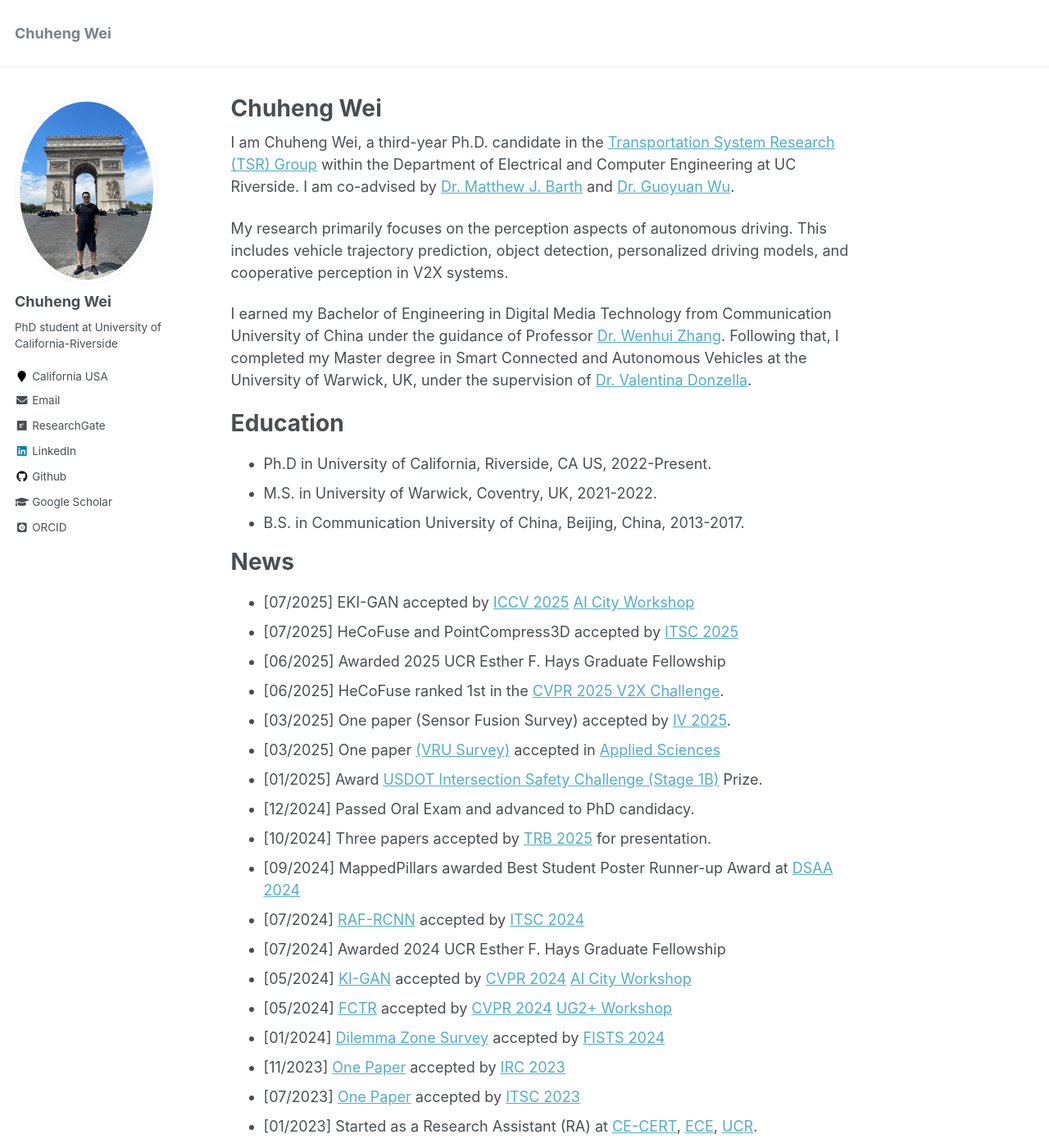
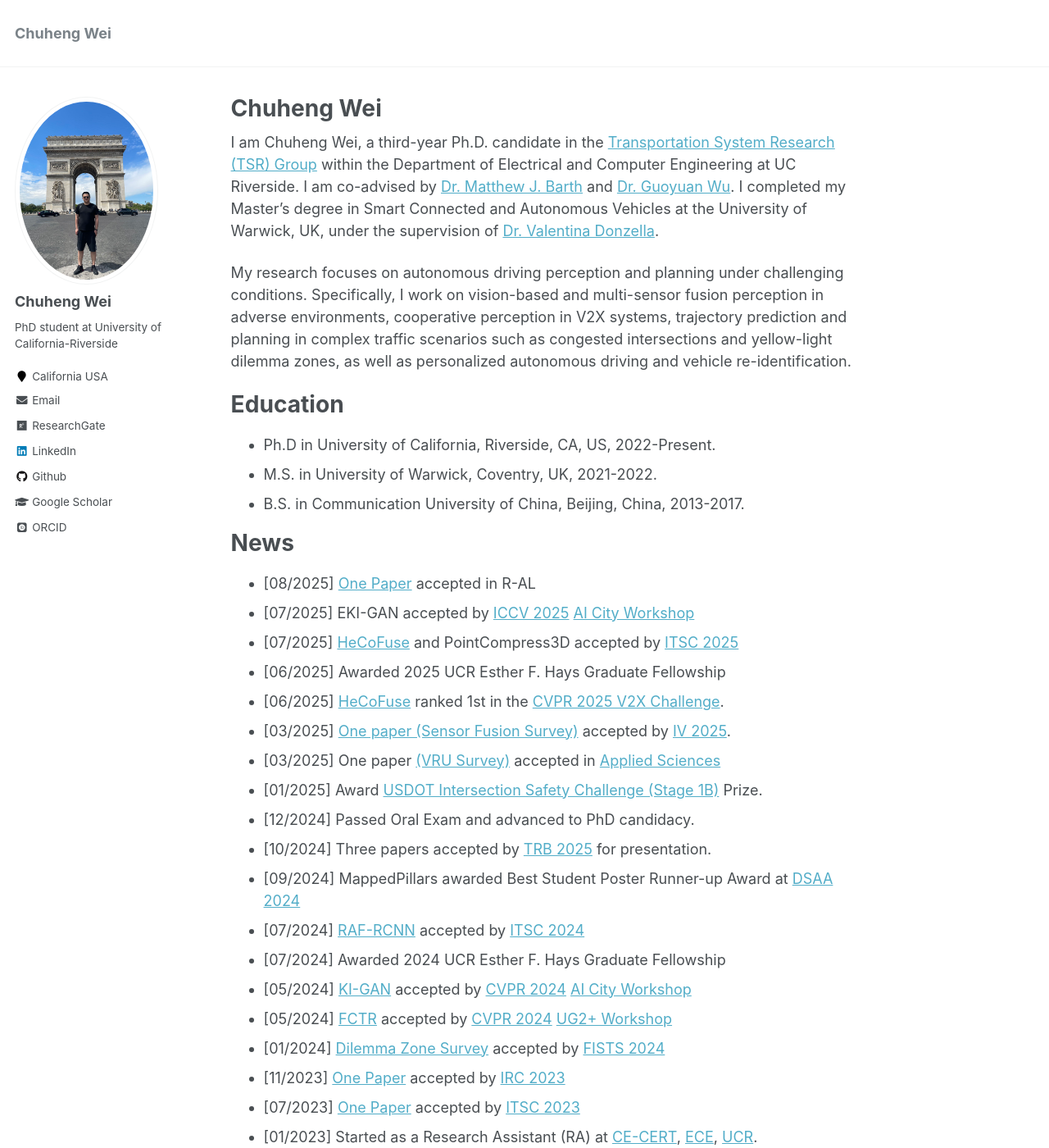
Before and after one commit to ChuhengWei/ChuhengWei.github.io, a Jekyll site: the page built from _pages/about.md, in a window 1280 px wide and 1400 px high. Shown: the whole window at 82% size. Built offline with Jekyll 4.4.1, drawn with Linux system fonts in a browser that asks for light colours; some web fonts are replaced.

Commit message:
Update News

```diff
--- a/_pages/about.md
+++ b/_pages/about.md
@@ -8,28 +8,27 @@ redirect_from:
   - /about.html
 ---
 
-I am Chuheng Wei, a third-year Ph.D. candidate in the [Transportation System Research (TSR) Group](https://www.cert.ucr.edu/transportation-systems-vehicle-infrastructure-interaction) within the Department of Electrical and Computer Engineering at UC Riverside. I am co-advised by [Dr. Matthew J. Barth](https://intra.ece.ucr.edu/~barth/?_gl=1%2Atxlm05%2A_ga%2AMTIxMTU1MDMyMy4xNjkzOTQ5OTQ0%2A_ga_S8BZQKWST2%2AMTcwMzkzMDI1My41Mi4xLjE3MDM5MzAzMDIuMC4wLjA.%2A_ga_Z1RGSBHBF7%2AMTcwMzkzMDI1My41Mi4xLjE3MDM5MzAzMDIuMC4wLjA.) and [Dr. Guoyuan Wu](https://profiles.ucr.edu/app/home/profile/guoyuanw).
+I am Chuheng Wei, a third-year Ph.D. candidate in the [Transportation System Research (TSR) Group](https://www.cert.ucr.edu/transportation-systems-vehicle-infrastructure-interaction) within the Department of Electrical and Computer Engineering at UC Riverside. I am co-advised by [Dr. Matthew J. Barth](https://intra.ece.ucr.edu/~barth/?_gl=1%2Atxlm05%2A_ga%2AMTIxMTU1MDMyMy4xNjkzOTQ5OTQ0%2A_ga_S8BZQKWST2%2AMTcwMzkzMDI1My41Mi4xLjE3MDM5MzAzMDIuMC4wLjA.%2A_ga_Z1RGSBHBF7%2AMTcwMzkzMDI1My41Mi4xLjE3MDM5MzAzMDIuMC4wLjA.) and [Dr. Guoyuan Wu](https://profiles.ucr.edu/app/home/profile/guoyuanw). I completed my Master’s degree in Smart Connected and Autonomous Vehicles at the University of Warwick, UK, under the supervision of [Dr. Valentina Donzella](https://warwick.ac.uk/fac/sci/wmg/about/our-people/profile?wmgid=1224).
 
-My research primarily focuses on the perception aspects of autonomous driving. This includes vehicle trajectory prediction, object detection, personalized driving models, and cooperative perception in V2X systems.
-
-I earned my Bachelor of Engineering in Digital Media Technology from Communication University of China under the guidance of Professor [Dr. Wenhui Zhang](https://ices.cuc.edu.cn/2019/1014/c5332a142078/pagem.htm). Following that, I completed my Master degree in Smart Connected and Autonomous Vehicles at the University of Warwick, UK, under the supervision of [Dr. Valentina Donzella](https://warwick.ac.uk/fac/sci/wmg/about/our-people/profile?wmgid=1224).
+My research focuses on autonomous driving perception and planning under challenging conditions. Specifically, I work on vision-based and multi-sensor fusion perception in adverse environments, cooperative perception in V2X systems, trajectory prediction and planning in complex traffic scenarios such as congested intersections and yellow-light dilemma zones, as well as personalized autonomous driving and vehicle re-identification.
 
 
 
 Education
 ======
-* Ph.D in University of California, Riverside, CA US, 2022-Present.
+* Ph.D in University of California, Riverside, CA, US, 2022-Present.
 * M.S. in University of Warwick, Coventry, UK, 2021-2022.
 * B.S. in Communication University of China, Beijing, China, 2013-2017.
 
 
 News
 ======
+- [08/2025] [One Paper](https://ieeexplore.ieee.org/abstract/document/11122292) accepted in R-AL
 - [07/2025] EKI-GAN accepted by [ICCV 2025](https://iccv.thecvf.com/) [AI City Workshop](https://www.aicitychallenge.org/)
-- [07/2025] HeCoFuse and PointCompress3D accepted by [ITSC 2025](https://ieee-itsc.org/2025/)
+- [07/2025] [HeCoFuse](https://arxiv.org/abs/2507.13677) and PointCompress3D accepted by [ITSC 2025](https://ieee-itsc.org/2025/)
 - [06/2025] Awarded 2025 UCR Esther F. Hays Graduate Fellowship
-- [06/2025] HeCoFuse ranked 1st in the [CVPR 2025 V2X Challenge](https://drivex-workshop.github.io/).
-- [03/2025] One paper (Sensor Fusion Survey) accepted by [IV 2025](https://ieee-iv.org/2025/).
+- [06/2025] [HeCoFuse](https://arxiv.org/abs/2507.13677) ranked 1st in the [CVPR 2025 V2X Challenge](https://drivex-workshop.github.io/).
+- [03/2025] [One paper (Sensor Fusion Survey)](https://ieeexplore.ieee.org/document/11097396) accepted by [IV 2025](https://ieee-iv.org/2025/).
 - [03/2025] One paper [(VRU Survey)](https://www.mdpi.com/2076-3417/15/7/3797) accepted in [Applied Sciences](https://www.mdpi.com/journal/applsci)
 - [01/2025] Award [USDOT Intersection Safety Challenge (Stage 1B)](https://its.dot.gov/isc/) Prize.
 - [12/2024] Passed Oral Exam and advanced to PhD candidacy.
```
